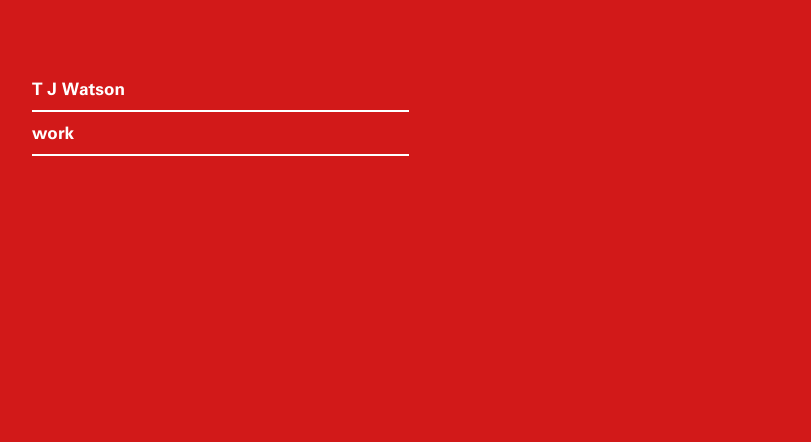
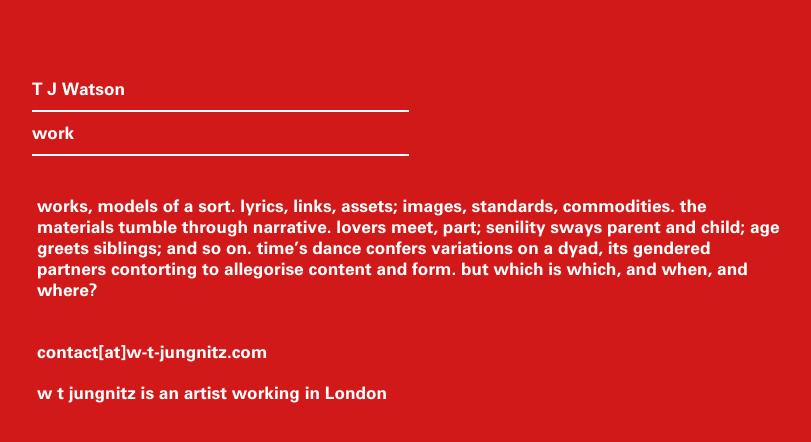
Before and after one commit to chriscotimms/TW, a plain HTML site: page index.html in a window 1280 px wide. Both pictures are taken after a click on the button "T J Watson". Shown: the whole page, without its empty margins (42-853 px from the left). Drawn offline with Linux system fonts and the light colour scheme; files whose address does not match are found by name.

Commit message:
better padding and spacing

```diff
--- a/index.html
+++ b/index.html
@@ -31,6 +31,24 @@
         <div class="box f">0bxj0z.com/yxc3</div>
         <div class="box g">wall-based</div>
         <div class="box h">2021</div>
+    </div>
+    <div id="c" class="box">
+        <p>
+        works, models of a sort. lyrics, links, assets; images,
+        standards, commodities. the materials tumble through
+        narrative. lovers meet, part; senility sways parent and
+        child; age greets siblings; and so on. time’s dance
+        confers variations on a dyad, its gendered partners
+        contorting to allegorise content and form. but which is
+        which, and when, and where?
+        </p>
+    </br>
+        <p>
+        contact[at]w-t-jungnitz.com
+        </p>
+        <p>
+        w t jungnitz is an artist working in London
+        </p>
     </div>
 </div>
 
--- a/style.css
+++ b/style.css
@@ -43,6 +43,9 @@ body {
 
 }
 
+p {
+    padding-top: 10px;
+}
 
 hr {
     border-top: 2px solid #ffffff;
@@ -87,6 +90,13 @@ hr {
     border-bottom: 2px solid #ffffff;
   }
 
+  #c {
+    grid-column: col 1 / span 2;
+    padding-top: 25px;
+    grid-row: row auto;
+    display: none;
+
+  }
 
   .d{
     grid-column: col 1 / span 3;
--- a/tw.js
+++ b/tw.js
@@ -1,5 +1,6 @@
-var name = document.getElementById("a");
+var nameinfo = document.getElementById("a");
 var work = document.getElementById("b");
+var nameinfoContent = document.getElementById("c");
 var workSub = document.getElementsByClassName("d");
 
 
@@ -15,7 +16,19 @@ for (i = 0; i < workSub.length; i++) {
   }
 };
 
+function change2() {
+    nameinfoContent.classList.toggle("active");
+        if (nameinfoContent.style.display === "grid") {
+            nameinfoContent.style.display = "none";
+          } else {
+            nameinfoContent.style.display = "grid";
+          }
+    };
+
 work.addEventListener("click", change, false);
+nameinfo.addEventListener("click", change2, false);
+
+
 
 /*
 for (i = 0; i < coll.length; i++) {
```
